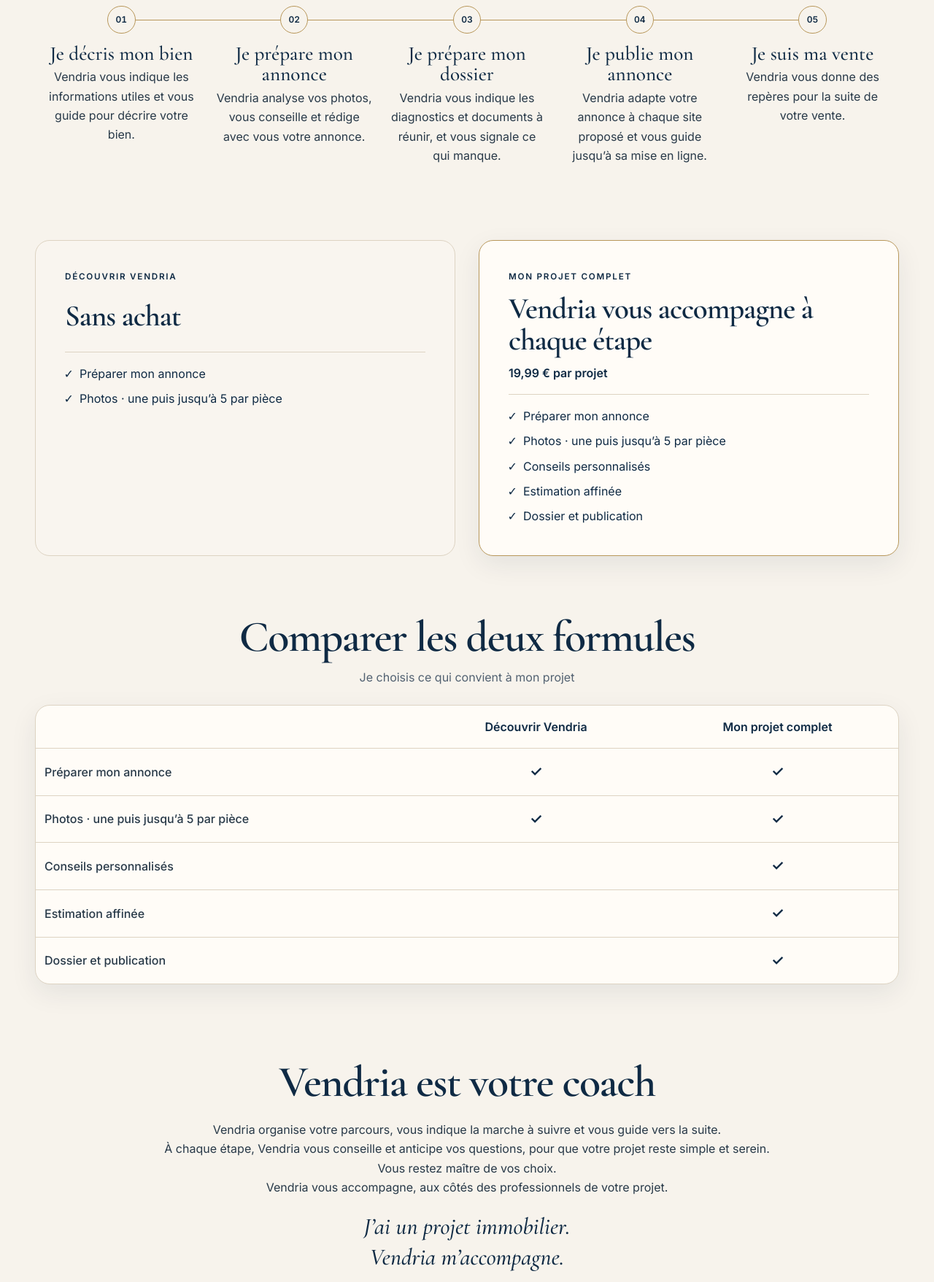
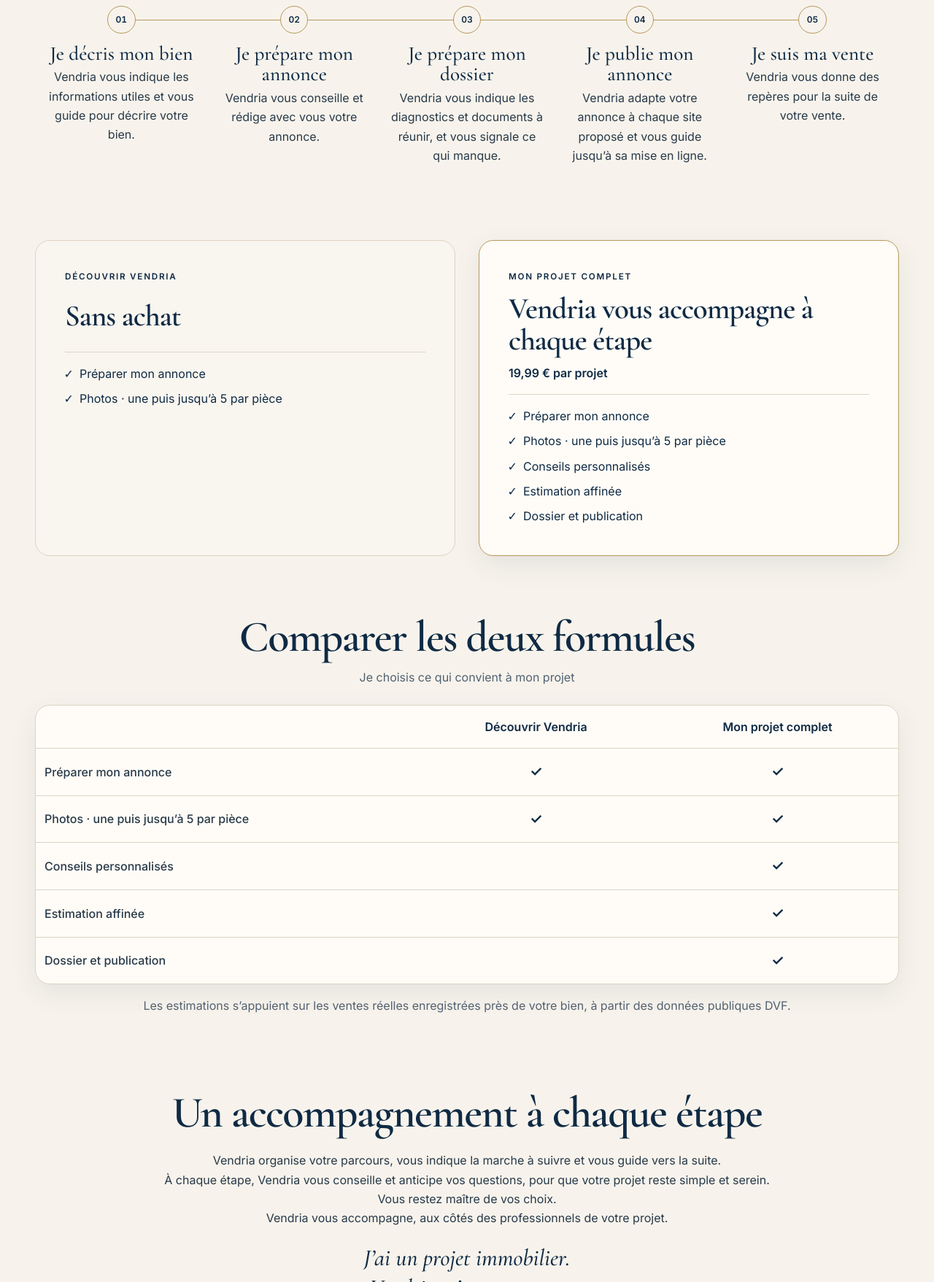
Before and after one commit to Quelenis/venorys-confidentialite, a plain HTML site: page index.html in a window 1280 px wide. Shown: the part 760-2517 px from the top of the page at 73% size. Drawn offline with nearby package versions, Linux system fonts and the light colour scheme; a web font is replaced by a local one.

Commit message:
4. Ajuster les promesses au service disponible

```diff
--- a/index.html
+++ b/index.html
@@ -3,14 +3,14 @@
 <head>
   <meta charset="utf-8">
   <meta name="viewport" content="width=device-width, initial-scale=1">
-  <meta name="description" content="Vendria est votre coach, à vos côtés tout au long de votre projet immobilier : description du bien, annonce, dossier et publication.">
+  <meta name="description" content="Vendria vous accompagne tout au long de votre projet immobilier : description du bien, annonce, dossier et publication.">
   <title>Vendria · J’ai un projet immobilier, Vendria m’accompagne</title>
   <meta property="og:type" content="website">
   <meta property="og:title" content="Vendria · J’ai un projet immobilier, Vendria m’accompagne">
-  <meta property="og:description" content="Vendria est votre coach, à vos côtés tout au long de votre projet immobilier : description du bien, annonce, dossier et publication.">
+  <meta property="og:description" content="Vendria vous accompagne tout au long de votre projet immobilier : description du bien, annonce, dossier et publication.">
   <meta name="twitter:card" content="summary">
   <meta name="twitter:title" content="Vendria · J’ai un projet immobilier, Vendria m’accompagne">
-  <meta name="twitter:description" content="Vendria est votre coach, à vos côtés tout au long de votre projet immobilier : description du bien, annonce, dossier et publication.">
+  <meta name="twitter:description" content="Vendria vous accompagne tout au long de votre projet immobilier : description du bien, annonce, dossier et publication.">
   <link rel="icon" href="favicon.ico" sizes="any">
   <link rel="icon" type="image/png" sizes="32x32" href="favicon-32.png">
   <link rel="icon" type="image/png" sizes="180x180" href="favicon-180.png">
@@ -45,7 +45,7 @@
       <p class="steps-intro">Votre projet se construit en cinq étapes. À chaque étape, Vendria vous conseille et vous accompagne vers la suivante.</p>
       <ol class="timeline" role="list">
         <li><span class="step-number" aria-hidden="true">01</span><h3>Je décris mon bien</h3><p>Vendria vous indique les informations utiles et vous guide pour décrire votre bien.</p></li>
-        <li><span class="step-number" aria-hidden="true">02</span><h3>Je prépare mon annonce</h3><p>Vendria analyse vos photos, vous conseille et rédige avec vous votre annonce.</p></li>
+        <li><span class="step-number" aria-hidden="true">02</span><h3>Je prépare mon annonce</h3><p>Vendria vous conseille et rédige avec vous votre annonce.</p></li>
         <li><span class="step-number" aria-hidden="true">03</span><h3>Je prépare mon dossier</h3><p>Vendria vous indique les diagnostics et documents à réunir, et vous signale ce qui manque.</p></li>
         <li><span class="step-number" aria-hidden="true">04</span><h3>Je publie mon annonce</h3><p>Vendria adapte votre annonce à chaque site proposé et vous guide jusqu’à sa mise en ligne.</p></li>
         <li><span class="step-number" aria-hidden="true">05</span><h3>Je suis ma vente</h3><p>Vendria vous donne des repères pour la suite de votre vente.</p></li>
@@ -94,10 +94,11 @@
             </tbody>
           </table>
         </div>
+        <p class="offer-detail">Les estimations s’appuient sur les ventes réelles enregistrées près de votre bien, à partir des données publiques DVF.</p>
       </div>
     </section>
     <section class="shell coach" aria-labelledby="coach-title">
-      <h2 id="coach-title">Vendria est votre coach</h2>
+      <h2 id="coach-title">Un accompagnement à chaque étape</h2>
       <p>Vendria organise votre parcours, vous indique la marche à suivre et vous guide vers la suite.<br>
       À chaque étape, Vendria vous conseille et anticipe vos questions, pour que votre projet reste simple et serein.<br>
       Vous restez maître de vos choix.<br>
```
Also changed, not shown: cgu-cgv.html (+1 -1 lines), confidentialite.html (+1 -1 lines).
